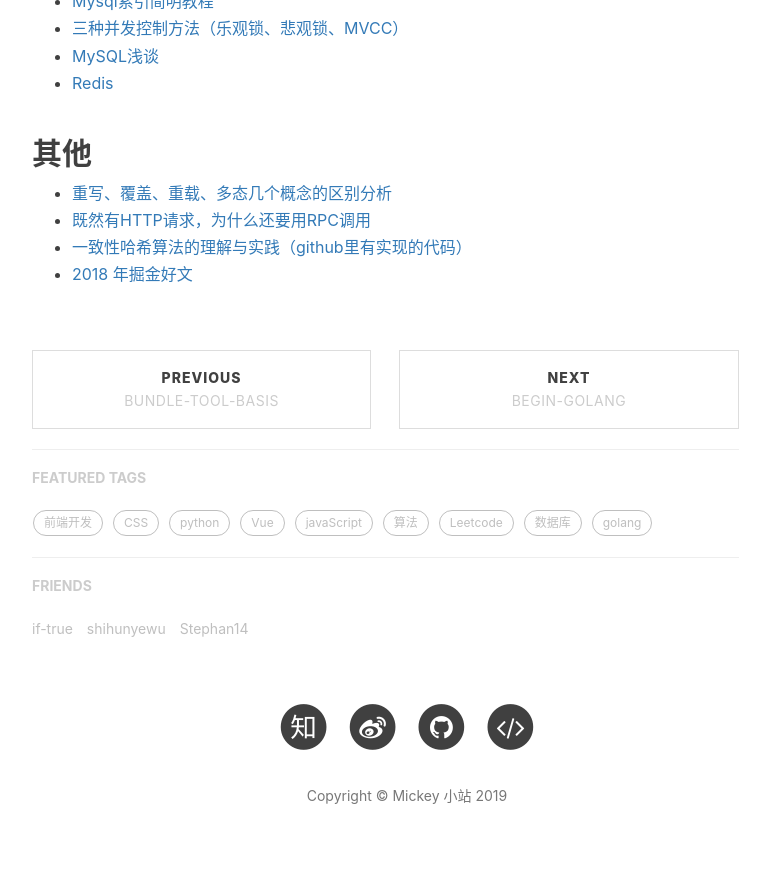
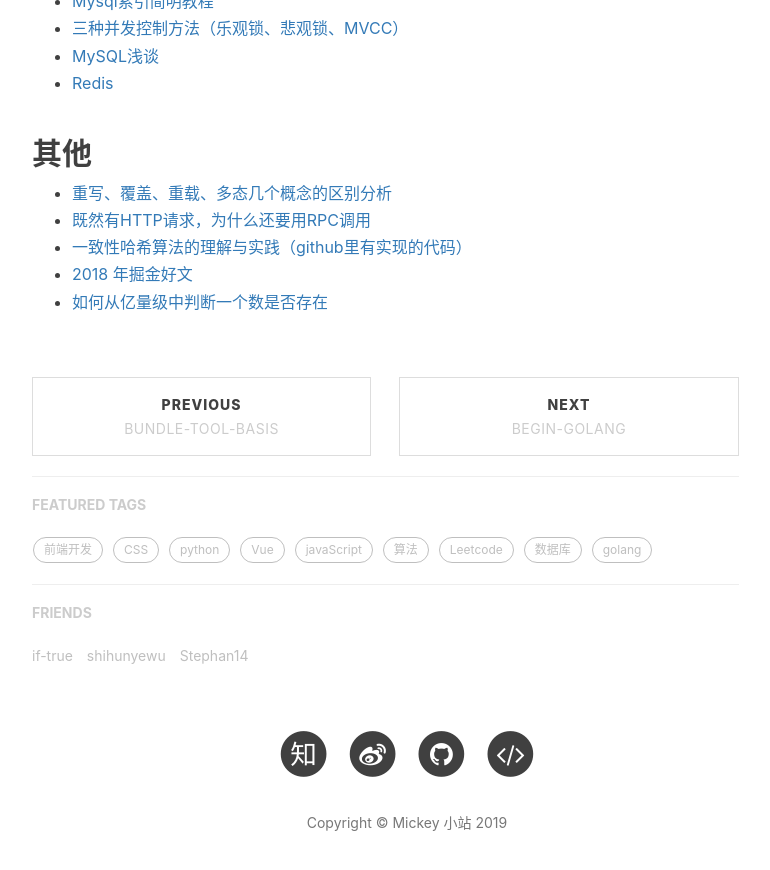
Before and after one commit to mickey0524/mickey0524.github.io, a Jekyll site: the page built from _posts/2017-10-20-superior-article.md, in a window 1280 px wide and 900 px high, scrolled down 2695 px. Shown: the top 870 px of the window, without its empty margins (233-1003 px from the left). Built offline with Jekyll 4.4.1, drawn with Linux system fonts in a browser that asks for light colours; nearby versions of some CDN libraries; comment, search, counter and statistics services are not loaded.

Commit message:
feat(article): add bitmap

```diff
--- a/_posts/2017-10-20-superior-article.md
+++ b/_posts/2017-10-20-superior-article.md
@@ -96,3 +96,4 @@ tags:
 * [既然有HTTP请求，为什么还要用RPC调用](https://www.zhihu.com/question/41609070)
 * [一致性哈希算法的理解与实践（github里有实现的代码）](https://yikun.github.io/2016/06/09/%E4%B8%80%E8%87%B4%E6%80%A7%E5%93%88%E5%B8%8C%E7%AE%97%E6%B3%95%E7%9A%84%E7%90%86%E8%A7%A3%E4%B8%8E%E5%AE%9E%E8%B7%B5/)
 * [2018 年掘金好文](http://2018.juejin.im/?utm_source=gold_browser_extension)
+* [如何从亿量级中判断一个数是否存在](https://www.cnblogs.com/kubidemanong/p/10147685.html)
```
